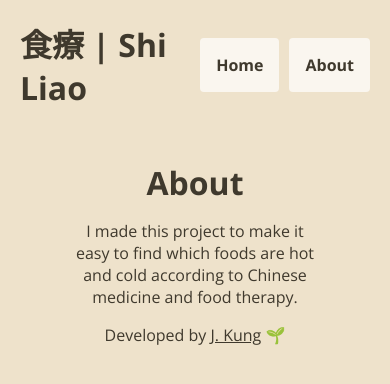
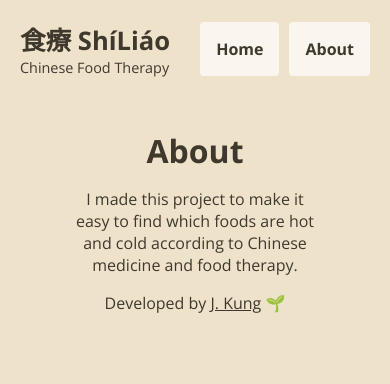
Before and after one commit to jeremykung/shiliao-frontend, a Nuxt app: page /about in a window 390 px wide. Shown: the top 384 px of the page. Built offline with nearby package versions, Linux system fonts and the light colour scheme; no server answers.

Commit message:
updated title

```diff
--- a/components/Navigation.vue
+++ b/components/Navigation.vue
@@ -1,6 +1,9 @@
 <template>
     <div class="nav-container">
-        <h1>食療 | Shi Liao</h1>
+        <div class="title">
+            <h1>食療 ShíLiáo</h1>
+            <p>Chinese Food Therapy</p>
+        </div>
         <div>
             <NuxtLink class="nav-link" to="/">Home</NuxtLink>
             <!-- <NuxtLink class="nav-link" to="add">Add</NuxtLink> -->
@@ -40,4 +43,13 @@
     border-radius: 4px;
     margin-left: 10px;
 }
+
+@media only screen and (max-width: 700px) {
+    .title > h1 {
+        font-size: 1.6rem;
+    }
+    .title > p {
+        font-size: 0.9rem;
+    }
+}
 </style>
```
